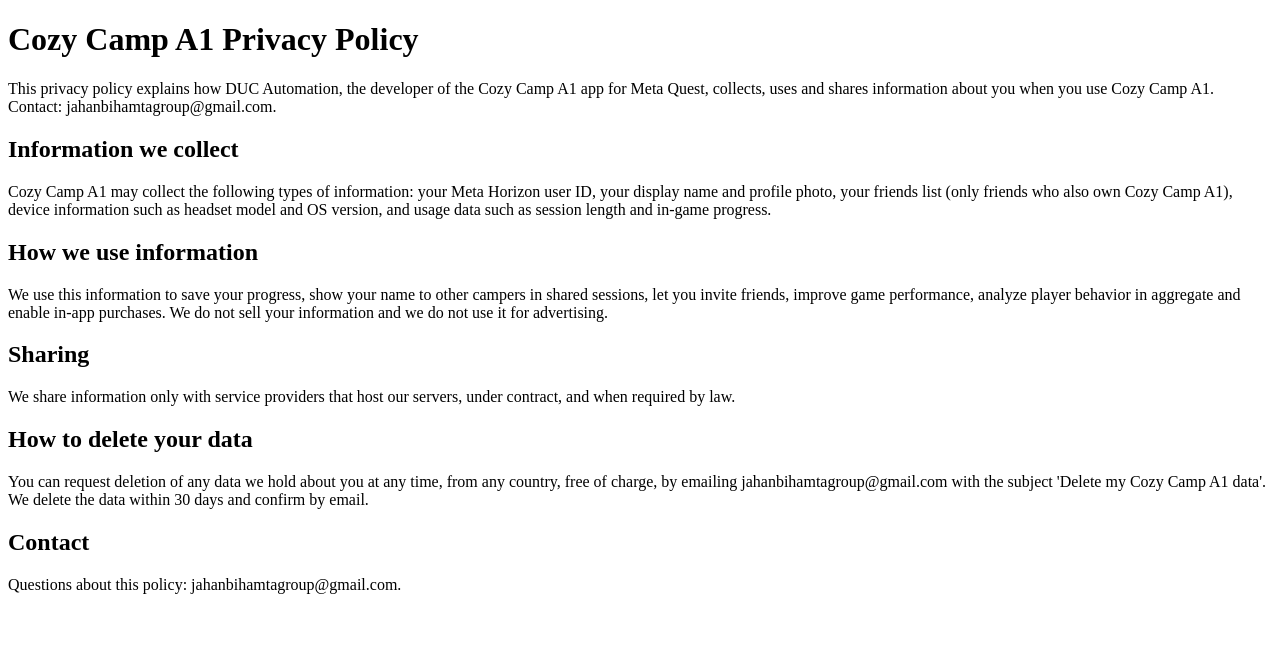
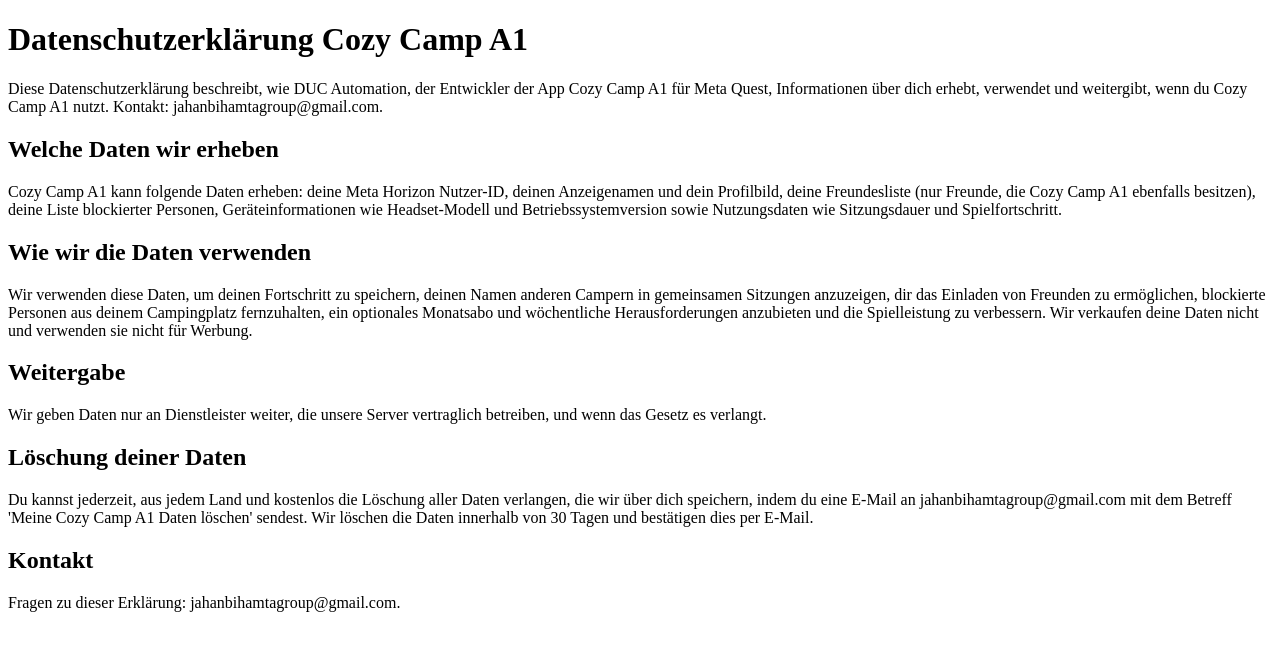
Before and after one commit to Ivan-Demianchuk-Ukraine/duc_privacy, a plain HTML site: page regression-r2/a1.html in a window 1280 px wide. Drawn offline with Linux system fonts and the light colour scheme.

Commit message:
1715 German policy for A1

```diff
--- a/regression-r2/a1.html
+++ b/regression-r2/a1.html
@@ -1,9 +1,9 @@
-<!doctype html><html lang="en"><head><meta charset="utf-8"><title>Cozy Camp A1 Privacy Policy</title></head><body>
-<h1>Cozy Camp A1 Privacy Policy</h1>
-<p>This privacy policy explains how DUC Automation, the developer of the Cozy Camp A1 app for Meta Quest, collects, uses and shares information about you when you use Cozy Camp A1. Contact: jahanbihamtagroup@gmail.com.</p>
-<h2>Information we collect</h2><p>Cozy Camp A1 may collect the following types of information: your Meta Horizon user ID, your display name and profile photo, your friends list (only friends who also own Cozy Camp A1), device information such as headset model and OS version, and usage data such as session length and in-game progress.</p>
-<h2>How we use information</h2><p>We use this information to save your progress, show your name to other campers in shared sessions, let you invite friends, improve game performance, analyze player behavior in aggregate and enable in-app purchases. We do not sell your information and we do not use it for advertising.</p>
-<h2>Sharing</h2><p>We share information only with service providers that host our servers, under contract, and when required by law.</p>
-<h2>How to delete your data</h2><p>You can request deletion of any data we hold about you at any time, from any country, free of charge, by emailing jahanbihamtagroup@gmail.com with the subject 'Delete my Cozy Camp A1 data'. We delete the data within 30 days and confirm by email.</p>
-<h2>Contact</h2><p>Questions about this policy: jahanbihamtagroup@gmail.com.</p>
+<!doctype html><html lang="de"><head><meta charset="utf-8"><title>Datenschutzerklärung Cozy Camp A1</title></head><body>
+<h1>Datenschutzerklärung Cozy Camp A1</h1>
+<p>Diese Datenschutzerklärung beschreibt, wie DUC Automation, der Entwickler der App Cozy Camp A1 für Meta Quest, Informationen über dich erhebt, verwendet und weitergibt, wenn du Cozy Camp A1 nutzt. Kontakt: jahanbihamtagroup@gmail.com.</p>
+<h2>Welche Daten wir erheben</h2><p>Cozy Camp A1 kann folgende Daten erheben: deine Meta Horizon Nutzer-ID, deinen Anzeigenamen und dein Profilbild, deine Freundesliste (nur Freunde, die Cozy Camp A1 ebenfalls besitzen), deine Liste blockierter Personen, Geräteinformationen wie Headset-Modell und Betriebssystemversion sowie Nutzungsdaten wie Sitzungsdauer und Spielfortschritt.</p>
+<h2>Wie wir die Daten verwenden</h2><p>Wir verwenden diese Daten, um deinen Fortschritt zu speichern, deinen Namen anderen Campern in gemeinsamen Sitzungen anzuzeigen, dir das Einladen von Freunden zu ermöglichen, blockierte Personen aus deinem Campingplatz fernzuhalten, ein optionales Monatsabo und wöchentliche Herausforderungen anzubieten und die Spielleistung zu verbessern. Wir verkaufen deine Daten nicht und verwenden sie nicht für Werbung.</p>
+<h2>Weitergabe</h2><p>Wir geben Daten nur an Dienstleister weiter, die unsere Server vertraglich betreiben, und wenn das Gesetz es verlangt.</p>
+<h2>Löschung deiner Daten</h2><p>Du kannst jederzeit, aus jedem Land und kostenlos die Löschung aller Daten verlangen, die wir über dich speichern, indem du eine E-Mail an jahanbihamtagroup@gmail.com mit dem Betreff 'Meine Cozy Camp A1 Daten löschen' sendest. Wir löschen die Daten innerhalb von 30 Tagen und bestätigen dies per E-Mail.</p>
+<h2>Kontakt</h2><p>Fragen zu dieser Erklärung: jahanbihamtagroup@gmail.com.</p>
 </body></html>
```
